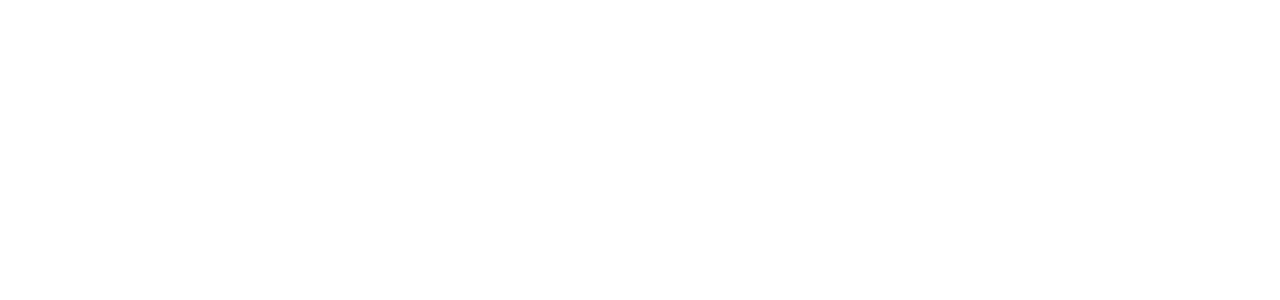
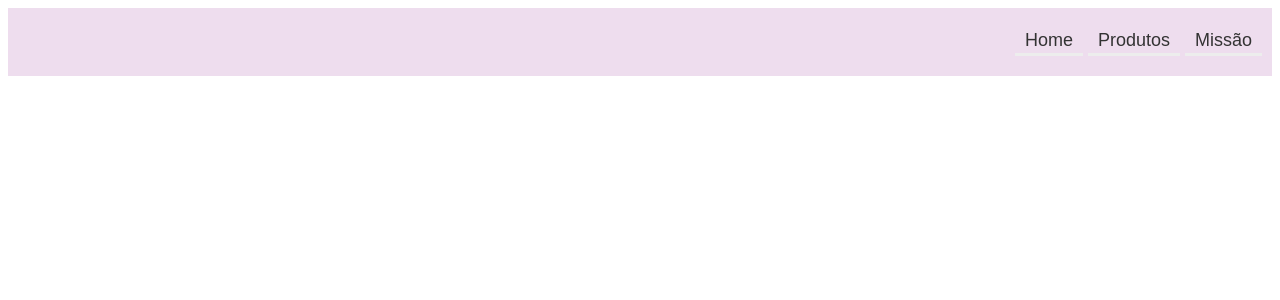
Before and after one commit to lipeA/PaxSystem, a PHP site: page / in a window 1280 px wide. Before the commit the part shown is empty. Shown: the top 300 px of the page. Run offline with PHP 8.4, Linux system fonts and the light colour scheme.

Commit message:
menu modificado
fiz outra modificação no menu.

```diff
--- a/system/css/estilo.css
+++ b/system/css/estilo.css
@@ -1,20 +1,29 @@
-.menu{
-    background-color: rgb(105, 236, 127);
-    display:inline-block ;
-    position: relative;
+#menu{
+    padding: 0%;
+    margin: 0%;
+    background-color: #eeddee;
+    list-style: none;
+    padding: 2px 10px;
+    font-size: 18px;
+    text-align: right;
+    font-family: Arial, Helvetica, sans-serif;
 }
-.itens{
-    display: none;
-    position: absolute;
-    background-color: #f1f1f1;
-    min-width: 160px;
-    box-shadow: 0px 8px 16px rgb(0,0,0,0.2);
-    z-index: 1;
+#menu ul li{
+    display: inline;
 }
-.dropbtm{
-    background-color: #4CAF50;
-  color: white;
-  padding: 16px;
-  font-size: 16px;
-  border: none;
+
+#menu ul li a{
+    padding: 2px 10px;
+    display: inline-block;
+/* visual do link*/
+background-color: #eeddee;
+color: #333;
+text-decoration: none;
+border-bottom: 3px solid #ededed;
 }
+
+#menu ul li a:hover{
+    background-color:#D6D6D6;
+    color: #6D6D6D;
+    border-bottom:3px solid #EA0000;
+}
--- a/system/index.html
+++ b/system/index.html
@@ -10,25 +10,16 @@
 
 <body>
 
-  <div class="menu">
-      <ul class="itens">
-          <button class="dropbtn">DROP</button>
-          <li><a href="#">Home</a></li>
-          <li><a href="#">pesquisa</a></li>
-          <ul>
-              <li><a href="#">medicos</a></li>
-              <li><a href="#">clientes</a></li>
-          </ul>
-          <li><a href="#">cadrastro</a></li>
-          <ul>
-              <li><a href="#">colaboradores</a></li>
-              <li><a href="#">medicos</a></li>
-          </ul>
-      </ul>
-  </div>
+<nav id="menu">
+<ul>
+    <li> <a href="#">Home</a> </li>
+    <li> <a href="#">Produtos</a> </li>
+    <li> <a href="#">Missão</a> </li>
+</ul>
+</nav>
+
 
 
 
 </body>
-
 </html>
```
